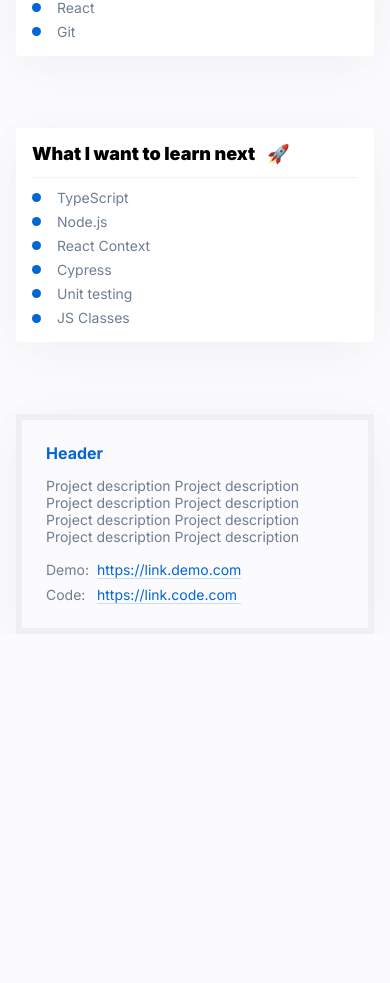
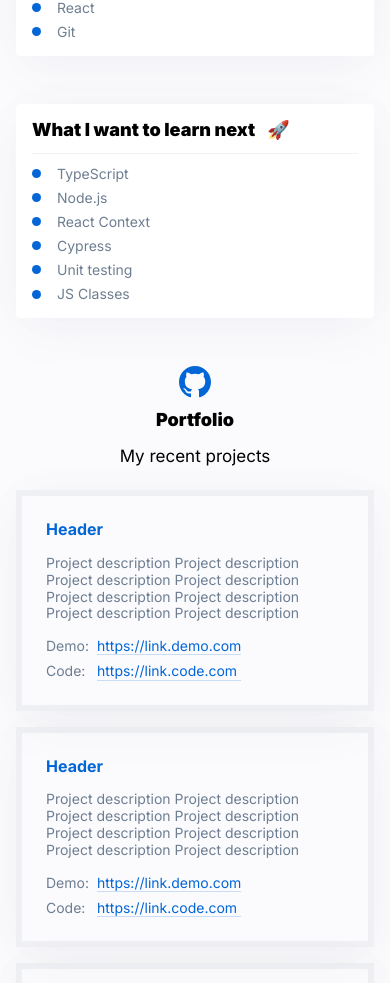
Before and after one commit to Adrode/personal-homepage, a React (Create React App) app: page / in a window 390 px wide. Shown: the part 1014-1997 px from the top of the page. Before the commit the page ends 1648 px from the top, so only its background shows below. Built offline with nearby package versions, Linux system fonts and the light colour scheme.

Commit message:
Project section with Banner and GithubTiles, with media queries

```diff
--- a/src/App.js
+++ b/src/App.js
@@ -1,8 +1,8 @@
+import { skillset, nextToLearn } from "./utils/listsContent";
 import { Wrapper } from "./Wrapper/styled";
 import { Heading } from "./Heading";
 import { List } from "./List";
-import { GithubTile } from "./GithubTile";
-import { skillset, nextToLearn } from "./utils/listsContent";
+import { Projects } from "./Projects";
 
 function App() {
   return (
@@ -18,7 +18,7 @@ function App() {
         headerEmoji={"🚀"}
         listContent={nextToLearn}
       />
-      <GithubTile />
+      <Projects />
     </Wrapper>
   );
 }
--- a/src/List/styled.js
+++ b/src/List/styled.js
@@ -8,6 +8,7 @@ export const Container = styled.section`
   box-shadow: 0px 16px 58px 0px #090A3308, 0px -2px 50px 0px #090A3305;
 
   @media (max-width: ${({ theme }) => theme.breakpoint.small}) {
+    margin-bottom: 48px;
     padding: 16px;
   }
 `;
--- /dev/null
+++ b/src/Projects/Banner/index.js
@@ -0,0 +1,22 @@
+import {
+  Container,
+  Logo,
+  Header,
+  Subheader,
+} from "./styled";
+import githubLogo from "../../images/githubLogo.svg";
+
+export const Banner = () => (
+  <Container>
+    <Logo
+      src={githubLogo}
+      alt={"GitHub Logo"}
+    />
+    <Header>
+      Portfolio
+    </Header>
+    <Subheader>
+      My recent projects
+    </Subheader>
+  </Container>
+);
--- /dev/null
+++ b/src/Projects/Banner/styled.js
@@ -0,0 +1,36 @@
+import styled from "styled-components";
+
+export const Container = styled.section`
+  display: flex;
+  flex-direction: column;
+  align-items: center;
+`;
+
+export const Logo = styled.img`
+  margin: 0 0 12px 0;
+  width: 40px;
+
+  @media (max-width: ${({ theme }) => theme.breakpoint.small}) {
+    width: 32px;
+  }
+`;
+
+export const Header = styled.h2`
+  margin: 0 0 8px 0;
+  font-size: 30px;
+  font-weight: ${({ theme }) => theme.fontWeight.heavy};
+
+  @media (max-width: ${({ theme }) => theme.breakpoint.small}) {
+    margin-bottom: 16px;
+    font-size: 18px;
+  }
+`;
+
+export const Subheader = styled.p`
+  margin: 0;
+  font-size: 20px;
+
+  @media (max-width: ${({ theme }) => theme.breakpoint.small}) {
+    font-size: 17px;
+  }
+`;
--- /dev/null
+++ b/src/Projects/index.js
@@ -0,0 +1,18 @@
+import {
+  Container,
+} from "./styled";
+import { GithubTile } from "./GithubTile";
+import { Banner } from "./Banner";
+
+export const Projects = () => (
+  <>
+    <Banner />
+    <Container>
+      <GithubTile />
+      <GithubTile />
+      <GithubTile />
+      <GithubTile />
+      <GithubTile />
+    </Container>
+  </>
+);
--- /dev/null
+++ b/src/Projects/styled.js
@@ -0,0 +1,19 @@
+import styled from "styled-components";
+
+export const Container = styled.section`
+  margin-top: 24px;
+
+  display: grid;
+  grid-template-columns: repeat(2, 1fr);
+  grid-gap: 32px;
+
+  word-break: break-word;
+
+  @media (max-width: ${({ theme }) => theme.breakpoint.medium}) {
+    grid-template-columns: 1fr;
+  }
+
+  @media (max-width: ${({ theme }) => theme.breakpoint.small}) {
+    grid-gap: 16px;
+  }
+`;
```
Also changed, not shown: src/Projects/GithubTile/index.js (renamed from src/GithubTile/index.js), src/Projects/GithubTile/styled.js (renamed from src/GithubTile/styled.js), src/images/githubLogo.svg (added).
